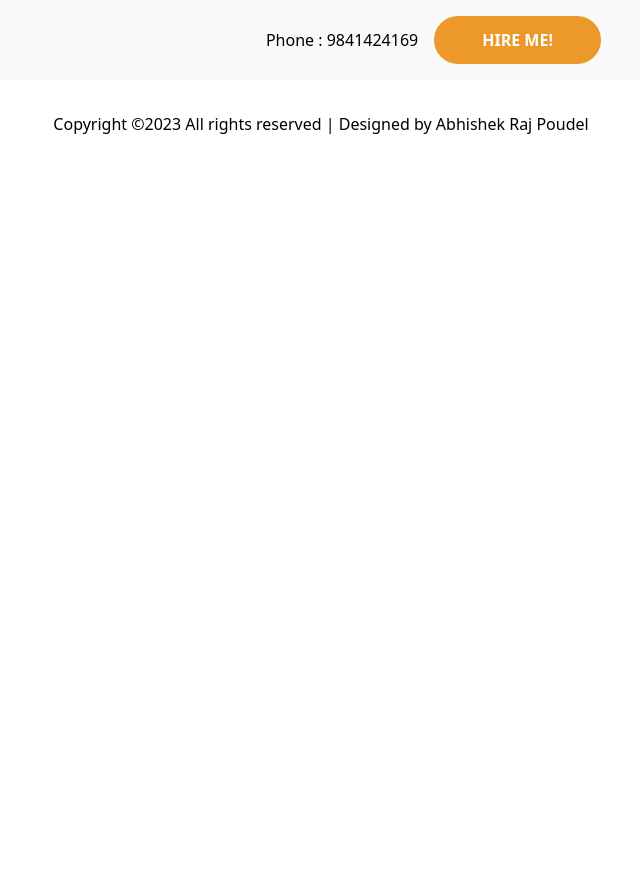
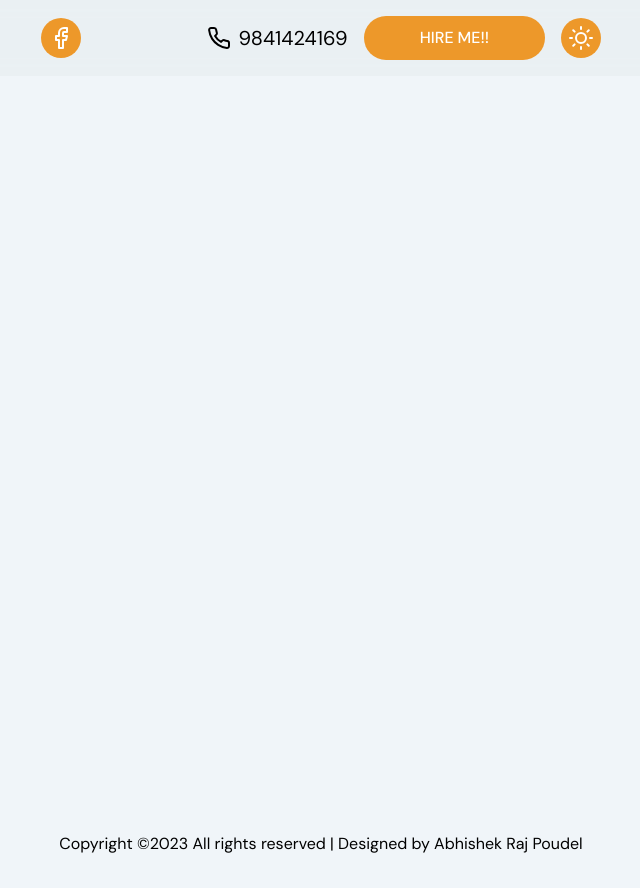
Before and after one commit to Abhishek-Raj-Poudel/portfolio_kaushik, a Next.js app: page / in a window 1280 px wide. Shown: the whole page, without its empty margins (319-959 px from the left). Before the commit the page ends 800 px from the top, so only its background shows below. Built offline with nearby package versions, Linux system fonts and the light colour scheme; what tailwindcss-filters would draw is missing.

Commit message:
Feture: Added a head section

```diff
--- a/components/Header.tsx
+++ b/components/Header.tsx
@@ -1,17 +1,12 @@
-import Link from "next/link";
 import React from "react";
+import Navbar from "./Navbar";
 
 type Props = {};
 
 export default function Header({}: Props) {
   return (
-    <>
-      <div className="flex  justify-end bg-glassmorphism_light py-4 px-90 backdrop-blur">
-        <div className="flex items-center gap-4">
-          <div className="flex"> Phone : 9841424169</div>
-          <button>Hire Me!</button>
-        </div>
-      </div>
-    </>
+    <div className="h-screen">
+      <Navbar />
+    </div>
   );
 }
--- /dev/null
+++ b/components/Navbar.tsx
@@ -0,0 +1,28 @@
+import React from "react";
+import Link from "next/link";
+import { FiFacebook, FiPhone, FiSun } from "react-icons/fi";
+
+type Props = {};
+
+export default function Navbar({}: Props) {
+  return (
+    <nav className="flex items-center justify-between bg-glassmorphism_light py-4 px-90 backdrop-blur">
+      {/* links */}
+      <Link href="/">
+        <div className="bg-primary text-white p-2 rounded-full">
+          <FiFacebook className="w-6 h-6" />
+        </div>
+      </Link>
+      <div className="flex items-center gap-4">
+        <div className="flex items-center gap-2">
+          <FiPhone className="w-6 h-6" />
+          <span className="text-xl">9841424169</span>
+        </div>
+        <button>Hire Me!!</button>
+        <div className="bg-primary text-white p-2 rounded-full">
+          <FiSun className="w-6 h-6" />
+        </div>
+      </div>
+    </nav>
+  );
+}
--- a/package.json
+++ b/package.json
@@ -9,6 +9,7 @@
     "next": "latest",
     "react": "18.2.0",
     "react-dom": "18.2.0",
+    "react-icons": "^4.7.1",
     "tailwindcss-filters": "^3.0.0"
   },
   "devDependencies": {
--- a/pages/index.tsx
+++ b/pages/index.tsx
@@ -5,7 +5,7 @@ import Header from "../components/Header";
 
 const Home: NextPage = () => {
   return (
-    <div className="">
+    <div className=" ">
       <Head>
         <title>Create Next App</title>
         <link rel="icon" href="/favicon.ico" />
--- a/styles/globals.css
+++ b/styles/globals.css
@@ -1,7 +1,13 @@
+@import url("https://fonts.googleapis.com/css2?family=DM+Sans:ital,wght@0,400;0,500;0,700;1,400;1,500;1,700&display=swap");
+
 @tailwind base;
 @tailwind components;
 @tailwind utilities;
 
+body {
+  @apply bg-background font-dm_sans;
+}
+
 button {
-  @apply bg-primary text-white px-12 py-3 font-semibold rounded-full uppercase;
+  @apply bg-primary text-white px-14 py-[10px] text-base font-medium rounded-full uppercase;
 }
--- a/tailwind.config.js
+++ b/tailwind.config.js
@@ -7,6 +7,9 @@ module.exports = {
   ],
   theme: {
     extend: {
+      fontFamily: {
+        dm_sans: ["DM Sans", "sans-serif"],
+      },
       colors: {
         primary: "#ED982A",
         background: "#F0F5F9",
```
Also changed, not shown: 1 other file (tests, documents, lock files or other folders).
